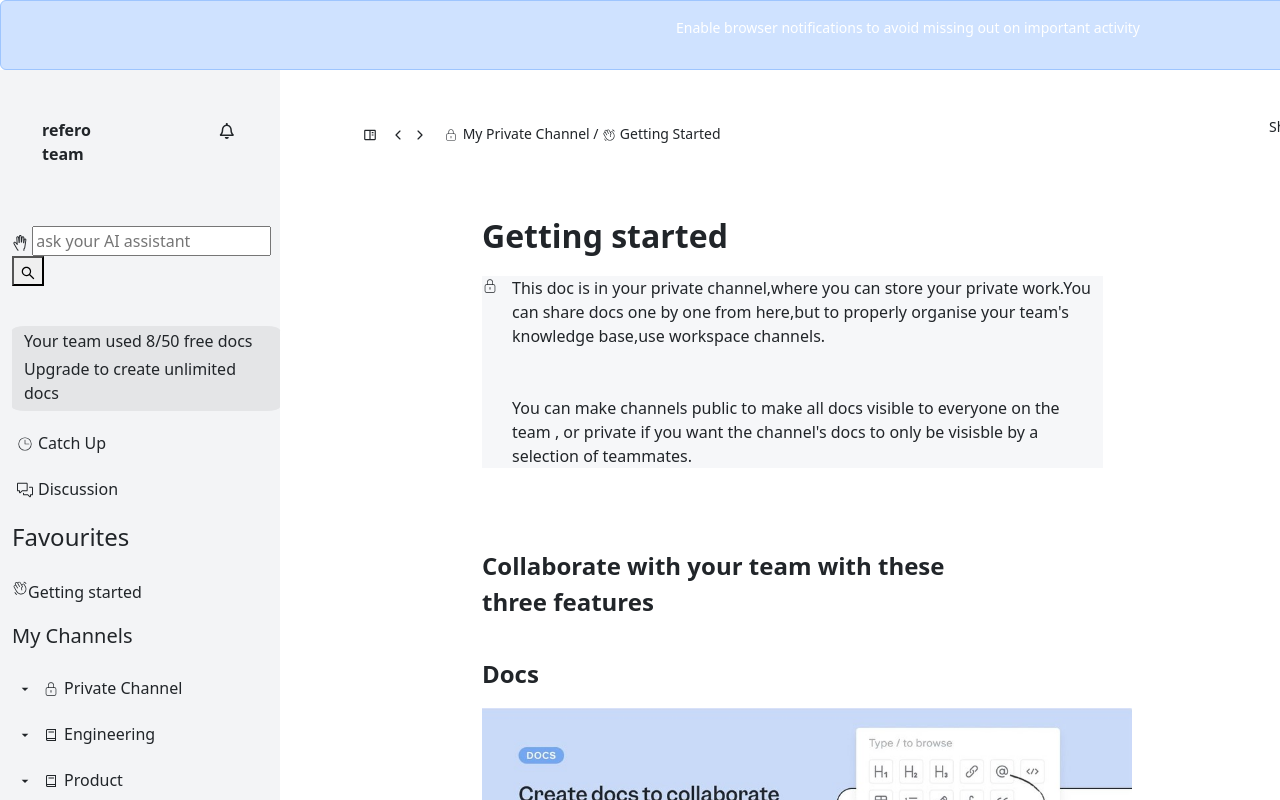
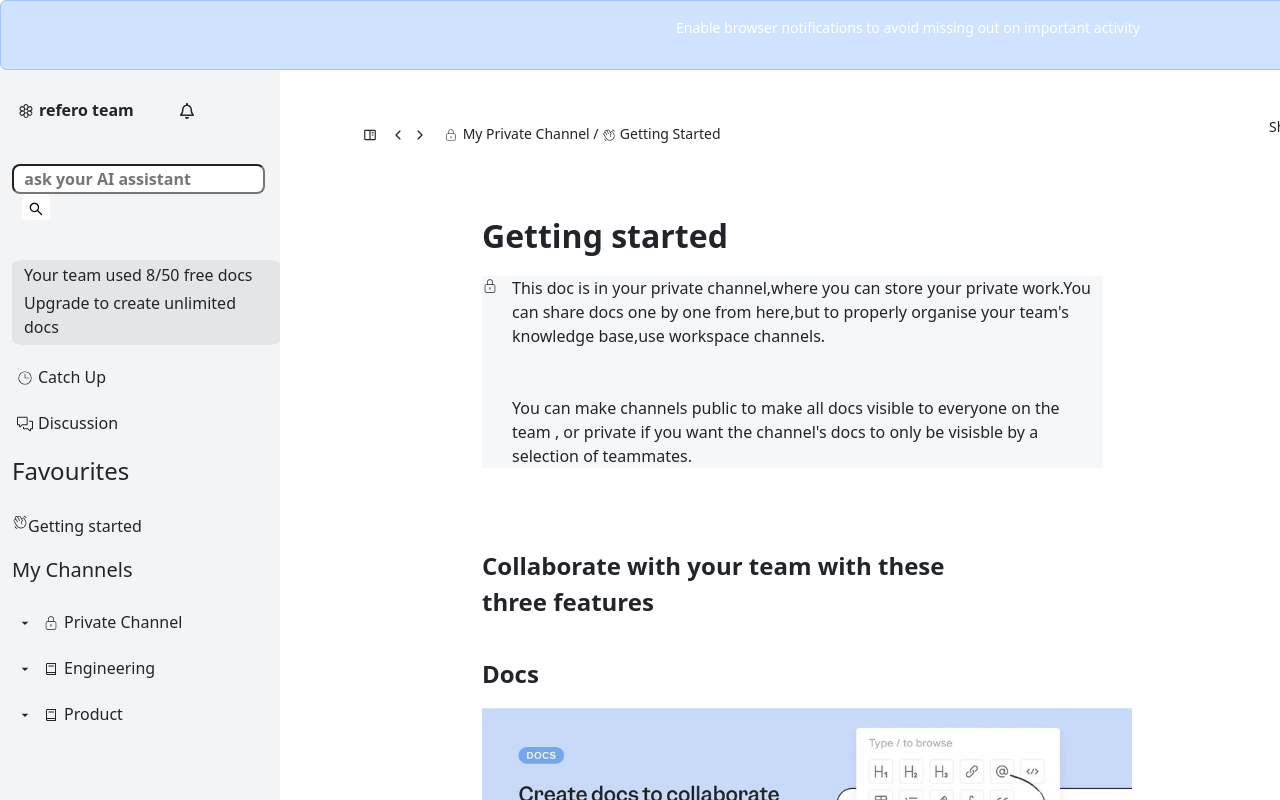
Before and after one commit to sj11105/Assignment, a React (Vite) app: page / in a window 1280 px wide. Shown: the top 800 px of the page. Built offline with nearby package versions, Linux system fonts and the light colour scheme.

Commit message:
more changes

```diff
--- a/src/App.css
+++ b/src/App.css
@@ -16,8 +16,9 @@ background-color: #f3f4f6;
 }
 .name{
   font-weight: bold;
- padding: 40px;
-  margin-left: -10px;
+ padding: 20px;
+  margin-left: -19px;
+
 }
 #navdiv{
   background-color: #e4e5e7;
@@ -25,7 +26,9 @@ background-color: #f3f4f6;
 }
 .inputcontainer{
  margin-bottom: 20px;
+
 }
+
 .dropdown{
   margin-bottom: -50px;
 }
@@ -156,6 +159,7 @@ margin-bottom: -300px;
 margin-top: -25px;
   background-color: #1066e0;
   margin-right: 300px;
+border: 1px solid black;
 
 
 
--- a/src/Components/Sidebar.jsx
+++ b/src/Components/Sidebar.jsx
@@ -3,7 +3,7 @@ import { AiOutlineSearch } from "react-icons/ai";
 import { CiClock2 } from "react-icons/ci";
 import { GoCommentDiscussion } from "react-icons/go";
 import { PiHandWavingLight} from "react-icons/pi";
-import { TfiHandOpen } from "react-icons/tfi";
+
 import { MdArrowDropDown } from "react-icons/md";
 import { CiLock } from "react-icons/ci";
 import { LiaBookSolid } from "react-icons/lia";
@@ -11,13 +11,15 @@ import { RiUserAddLine } from "react-icons/ri";
 import { PiCircleHalfTiltDuotone } from "react-icons/pi";
 import { PiDownloadSimpleLight } from "react-icons/pi";
 import { PiArchiveThin } from "react-icons/pi";
+import { PiFlower } from "react-icons/pi";
 function Sidebar()
 
 
     {
       const style={
      float:'right',
-margin:'45px',
+margin:'25px',
+
 
 
 
@@ -30,14 +32,22 @@ margin:'45px',
       margin:'5px',
 
 
+
     }
 
       return(
     <div className="navbar">
       <ul>
-         <li><span className="name">refero team</span>    <FaRegBell style={style} /></li>
-         <li><div className="inputcontainer"><TfiHandOpen/>  <input type="text"  placeholder="ask your AI assistant"></input>
-         <button id="btn "><AiOutlineSearch /></button></div></li>
+         <li><span className="name"><PiFlower style={style1}/>refero team</span>    <FaRegBell style={style} /></li>
+         <li><div className="inputcontainer">  <input style={{fontFamily:'Font Awesome 5 Free',fontWeight:'700',borderRadius:"8px"}} type="text"
+        placeholder="  ask your AI assistant">
+
+            </input>
+
+         <button id="btn " style={{marginLeft: '10px',
+    backgroundColor: 'white',
+    border: '1px',
+    borderRadius: '5px'}}><AiOutlineSearch /></button></div></li>
         <li><div id="navdiv"><h6 style={{margin:'6px', marginLeft:'12px'}}>Your team used 8/50 free docs</h6>
         <p style={{margin:'6px', marginLeft:'12px'}}>Upgrade to create unlimited docs</p></div></li>
         <li><div ><CiClock2 style={style1} ></CiClock2>Catch Up</div></li>
```
